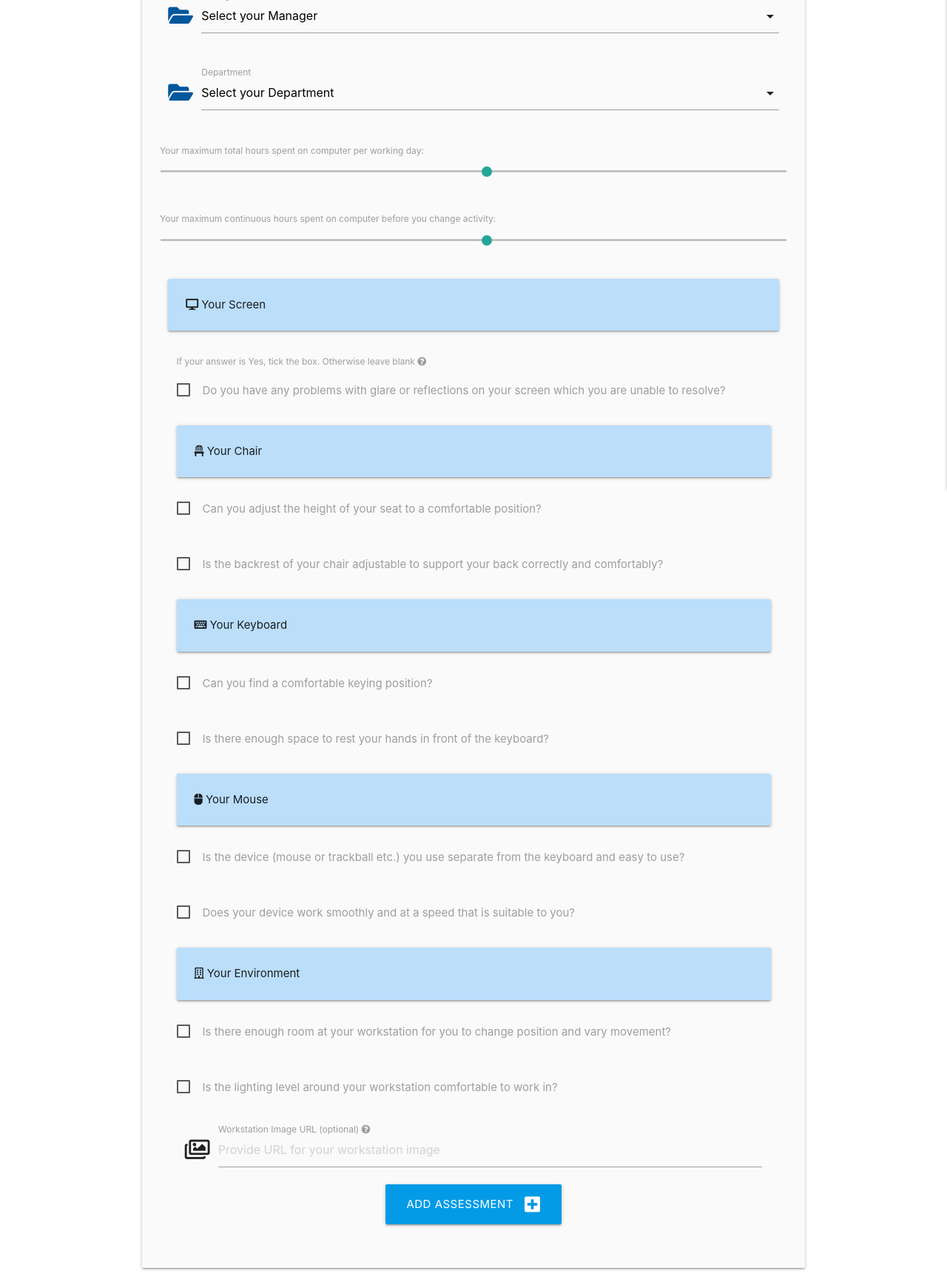
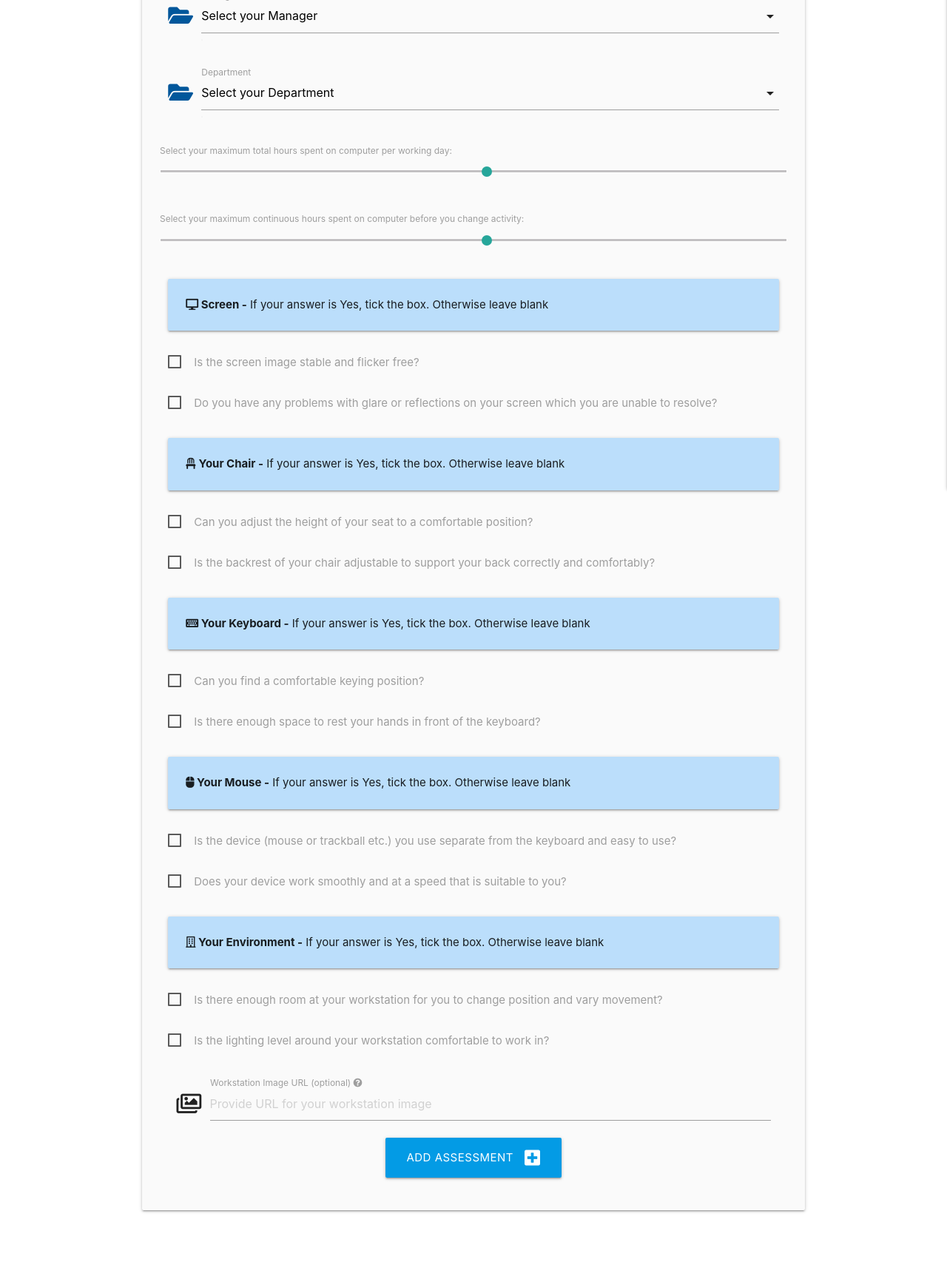
Before and after one commit to Code-Institute-Submissions/VDU-Assessment, a Flask app: page /add_check in a window 1280 px wide. Shown: the part 199-1928 px from the top of the page at 74% size. After the commit the page ends 1838 px from the top, so only its background shows below. Run offline with Flask 2, Linux system fonts and the light colour scheme; data that the repository does not hold is empty; some libraries are stand-ins or nearby versions.

Commit message:
improved layout on Assessment form by reducing rows

```diff
--- a/app.py
+++ b/app.py
@@ -138,8 +138,8 @@ def logout():
 def add_check():
     form = Add_CheckForm()
     if form.validate() and request.method == "POST":
-        screen_q1 = "true" if request.form.get("screen_q1") else "false"
-        screen_q2 = "true" if request.form.get("screen_q2") else "false"
+        screen_q1 = True if request.form.get("screen_q1") else False
+        screen_q2 = True if request.form.get("screen_q2") else False
         chair_q1 = "true" if request.form.get("chair_q1") else "false"
         chair_q2 = "true" if request.form.get("chair_q2") else "false"
         keyboard_q1 = "true" if request.form.get("keyboard_q1") else "false"
@@ -181,8 +181,8 @@ def add_check():
 @app.route("/edit_check/<check_id>", methods=["GET", "POST"])
 def edit_check(check_id):
     if request.method == "POST":
-        screen_q1 = "true" if request.form.get("screen_q1") else "false"
-        screen_q2 = "true" if request.form.get("screen_q2") else "false"
+        screen_q1 = True if request.form.get("screen_q1") else False
+        screen_q2 = True if request.form.get("screen_q2") else False
         chair_q1 = "true" if request.form.get("chair_q1") else "false"
         chair_q2 = "true" if request.form.get("chair_q2") else "false"
         keyboard_q1 = "true" if request.form.get("keyboard_q1") else "false"
--- a/myforms/forms.py
+++ b/myforms/forms.py
@@ -19,5 +19,4 @@ class LoginForm(FlaskForm):
     submit = SubmitField('Login')
 
 class Add_CheckForm(FlaskForm):
-    screen_q1 = BooleanField('Screen image stable and flicker free', validators=[Optional()])
     image = StringField('Workstation Image', validators=[Optional()])
--- a/templates/add_check.html
+++ b/templates/add_check.html
@@ -35,28 +35,31 @@
             <!-- Max Total Time -->
             <div class="row">
                 <p class="range-field">
-                    <label for="max_total_time">Your maximum total hours spent on computer per working day:</label>
+                    <label for="max_total_time">Select your maximum total hours spent on computer per working day:</label>
                     <input type="range" id=("max_total_time").ionRangeSlider() name="max_total_time" min="1" max="24" />
                 </p>
             </div>
             <!-- Max Continuous Time -->
             <div class="row">
                 <p class="range-field">
-                    <label for="max_continuous_time">Your maximum continuous hours spent on computer before you change activity:</label>
+                    <label for="max_continuous_time">Select your maximum continuous hours spent on computer before you change activity:</label>
                     <input type="range" id="max_continuous_time" name="max_continuous_time" min="1" max="24" />
                 </p>
             </div>
-           <div class="card-panel blue lighten-4"><i class="fas fa-desktop"></i>  Your Screen</div>
+           <div class="card-panel blue lighten-4"><i class="fas fa-desktop"></i><b> Screen -</b> If your answer is Yes, tick the box.  Otherwise leave blank
+            </div>
                 <!-- screen image stability -->
+             <div class="row">
 				<div class="input-field col s12">
 					<div class="switch">
-                    {{ form.screen_q1(id="screen_q1", placeholder="Is the screen image stable and flicker free?", class="validate") }}
-                <label for="screen_q1">If your answer is Yes, tick the box.  Otherwise leave blank
-                <i class="fas fa-question-circle tooltipped" data-position="top" data-tooltip="If your answer is Yes, tick the box.  Otherwise leave blank "></i>
+						<label for="screen_q1">
+                            <input type="checkbox" id="screen_q1" name="screen_q1">
+                            <span class="checkbox">Is the screen image stable and flicker free?</span>
                         </label>
 					</div>
+				</div>
+
                 <!-- screen glare or reflections  -->
-            <div class="row">
                 <div class="input-field col s12">
                     <div class="switch">
                         <label for="screen_q2">
@@ -66,7 +69,8 @@
                     </div>
                 </div>
 			</div>
-            <div class="card-panel blue lighten-4"><i class="fas fa-chair"></i>  Your Chair</div>
+            <div class="card-panel blue lighten-4"><i class="fas fa-chair"></i>  <b> Your Chair -</b> If your answer is Yes, tick the box.  Otherwise leave blank
+            </div>
             <!-- height of your seat  -->
             <div class="row">
 				<div class="input-field col s12">
@@ -77,9 +81,8 @@
                         </label>
 					</div>
 				</div>
-			</div>
+
              <!-- backrest of your chair  -->
-            <div class="row">
 				<div class="input-field col s12">
 					<div class="switch">
 						<label for="chair_q2">
@@ -89,7 +92,8 @@
 					</div>
 				</div>
 			</div>
-            <div class="card-panel blue lighten-4"><i class="fas fa-keyboard"></i>  Your Keyboard</div>
+            <div class="card-panel blue lighten-4"><i class="fas fa-keyboard"></i><b> Your Keyboard -</b> If your answer is Yes, tick the box.  Otherwise leave blank
+            </div>
             <!-- comfortable keying position -->
             <div class="row">
 				<div class="input-field col s12">
@@ -100,9 +104,7 @@
                         </label>
 					</div>
 				</div>
-			</div>
                 <!--  enough space to rest your hands -->
-            <div class="row">
 				<div class="input-field col s12">
 					<div class="switch">
 						<label for="keyboard_q2">
@@ -112,7 +114,7 @@
 					</div>
 				</div>
 			</div>
-            <div class="card-panel blue lighten-4"><i class="fas fa-mouse"></i>  Your Mouse</div>
+            <div class="card-panel blue lighten-4"><i class="fas fa-mouse"></i><b> Your Mouse -</b> If your answer is Yes, tick the box.  Otherwise leave blank</div>
             <!--  mouse seperate from keyboard  -->
             <div class="row">
 				<div class="input-field col s12">
@@ -123,9 +125,7 @@
                         </label>
 					</div>
 				</div>
-			</div>
                 <!--  mouse  work smoothly  -->
-            <div class="row">
 				<div class="input-field col s12">
 					<div class="switch">
 						<label for="mouse_q2">
@@ -135,7 +135,7 @@
 					</div>
 				</div>
 			</div>
-            <div class="card-panel blue lighten-4"><i class="far fa-building"></i>  Your Environment</div>
+            <div class="card-panel blue lighten-4"><i class="far fa-building"></i><b> Your Environment -</b> If your answer is Yes, tick the box.  Otherwise leave blank</div>
             <!--  room at your workstation  -->
             <div class="row">
 				<div class="input-field col s12">
@@ -146,9 +146,7 @@
                         </label>
 					</div>
 				</div>
-			</div>
                 <!--  lighting level at workstation  -->
-            <div class="row">
 				<div class="input-field col s12">
 					<div class="switch">
 						<label for="environment_q2">
--- a/templates/edit_check.html
+++ b/templates/edit_check.html
@@ -59,7 +59,7 @@
 				<div class="input-field col s12">
 					<div class="switch">
 						<label for="screen_q1">
-                            {% if check.screen_q1 == "true" %}
+                            {% if check.screen_q1%}
                                 <input type="checkbox" id="screen_q1" name="screen_q1" checked>
                             {% else %}
                                 <input type="checkbox" id="screen_q1" name="screen_q1">
@@ -74,7 +74,7 @@
 				<div class="input-field col s12">
 					<div class="switch">
 						<label for="screen_q2">
-                            {% if check.screen_q2 == "true" %}
+                            {% if check.screen_q2%}
                                 <input type="checkbox" id="screen_q2" name="screen_q2" checked>
                             {% else %}
                                 <input type="checkbox" id="screen_q2" name="screen_q2">
```
Also changed, not shown: templates/checks.html (+7 -7 lines). Lines whose indentation alone changed are shown as unchanged.
